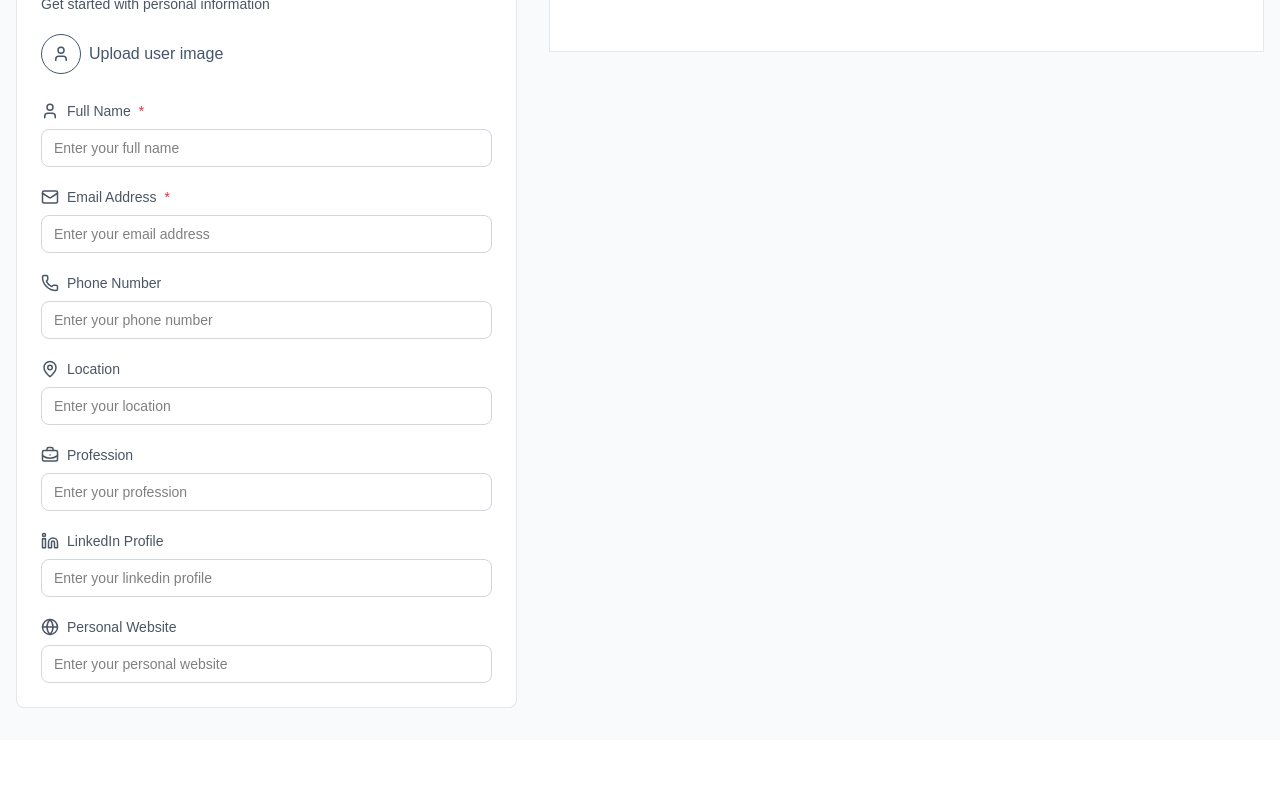
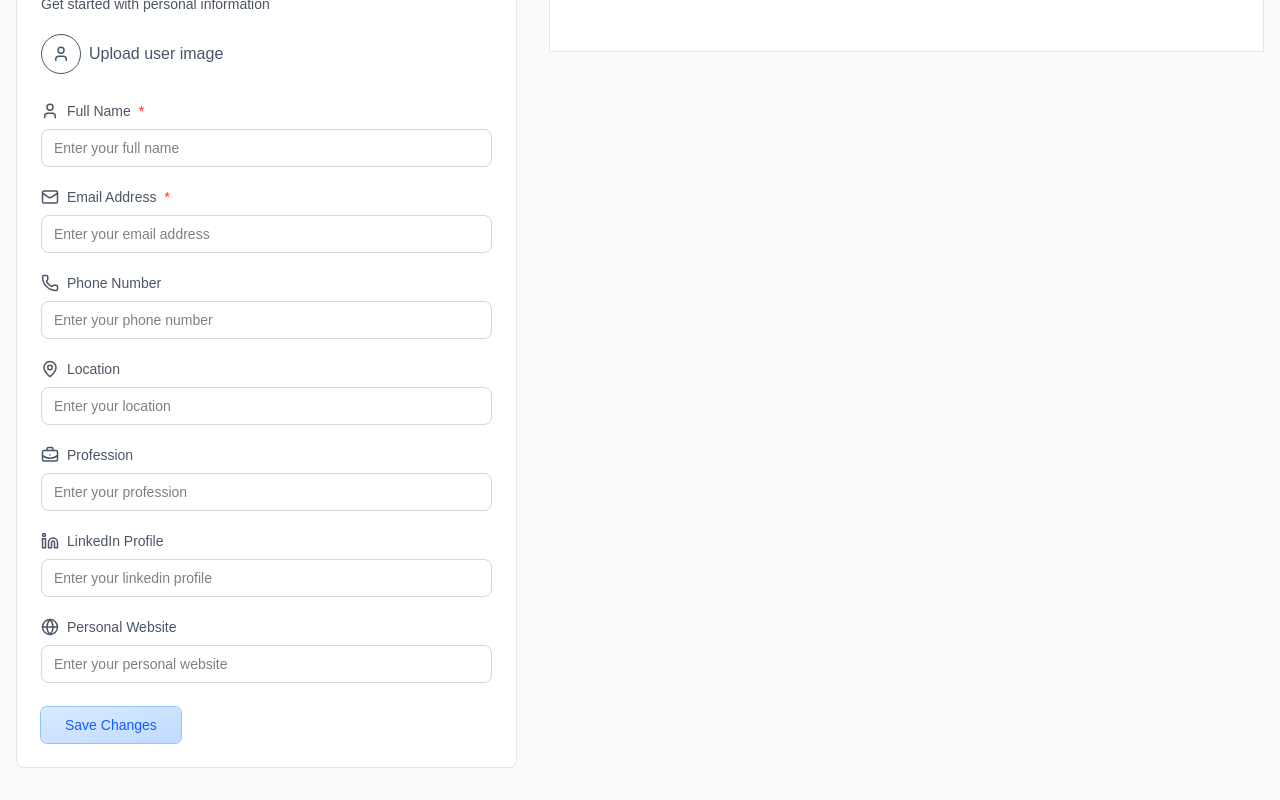
Before and after one commit to santu7212/RESUME-BUILDER, a React (Vite) app in the folder client/: page /app/resume-builder/1 in a window 1280 px wide. Shown: the part 269-1069 px from the top of the page. Before the commit the page ends 1009 px from the top, so only its background shows below. Built offline with nearby package versions, Linux system fonts and the light colour scheme.

Commit message:
add save changes button

```diff
--- a/client/src/pages/ResumeBuilder.jsx
+++ b/client/src/pages/ResumeBuilder.jsx
@@ -176,6 +176,14 @@ const ResumeBuilder = () => {
                 }
 
               </div>
+              <button
+  className="bg-gradient-to-br from-blue-100 to-blue-200
+             ring-blue-300 text-blue-600 ring
+             hover:ring-blue-400 transition-all
+             rounded-md px-6 py-2 mt-6 text-sm"
+>
+  Save Changes
+</button>
             </div>
           </div>
 
```
